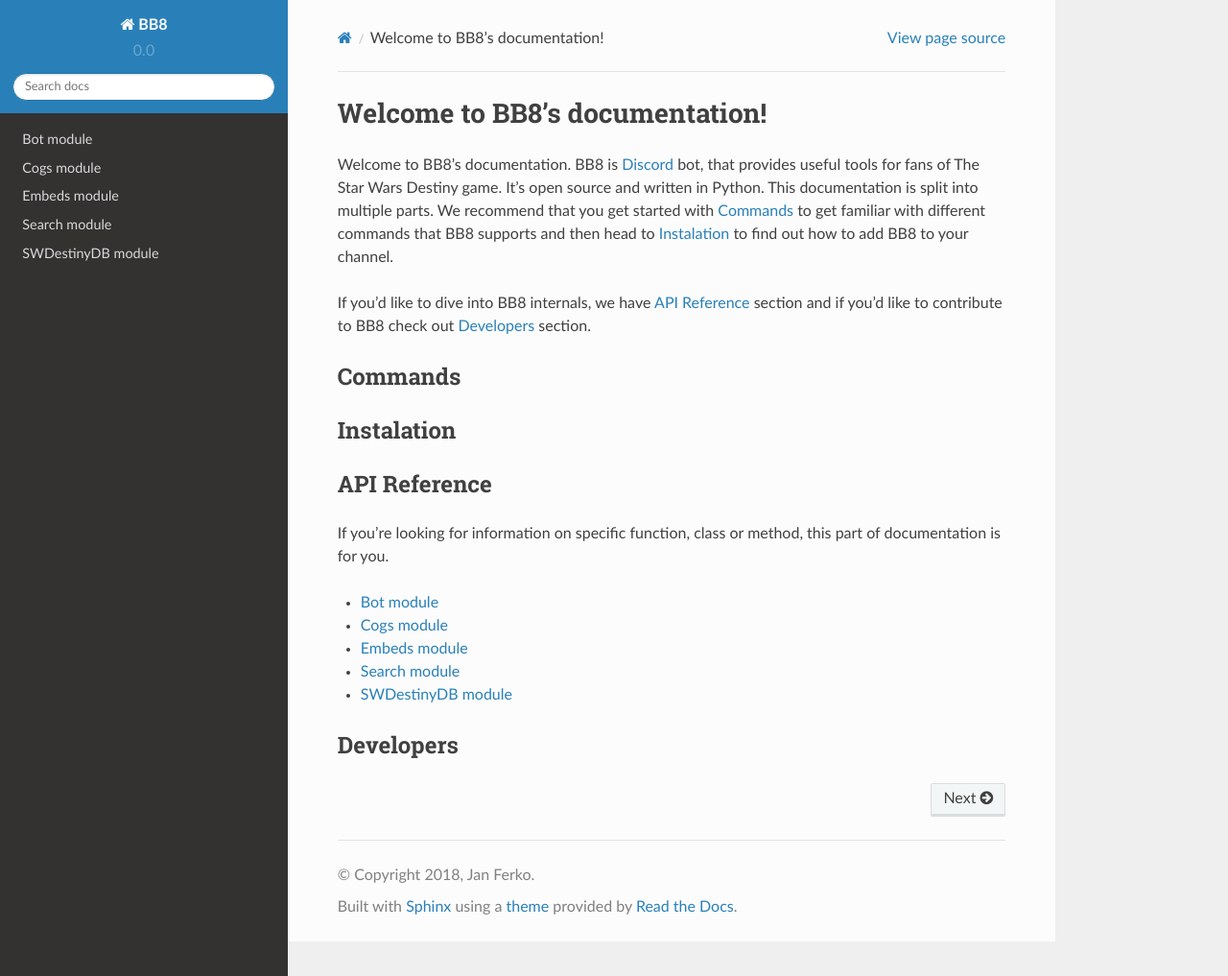
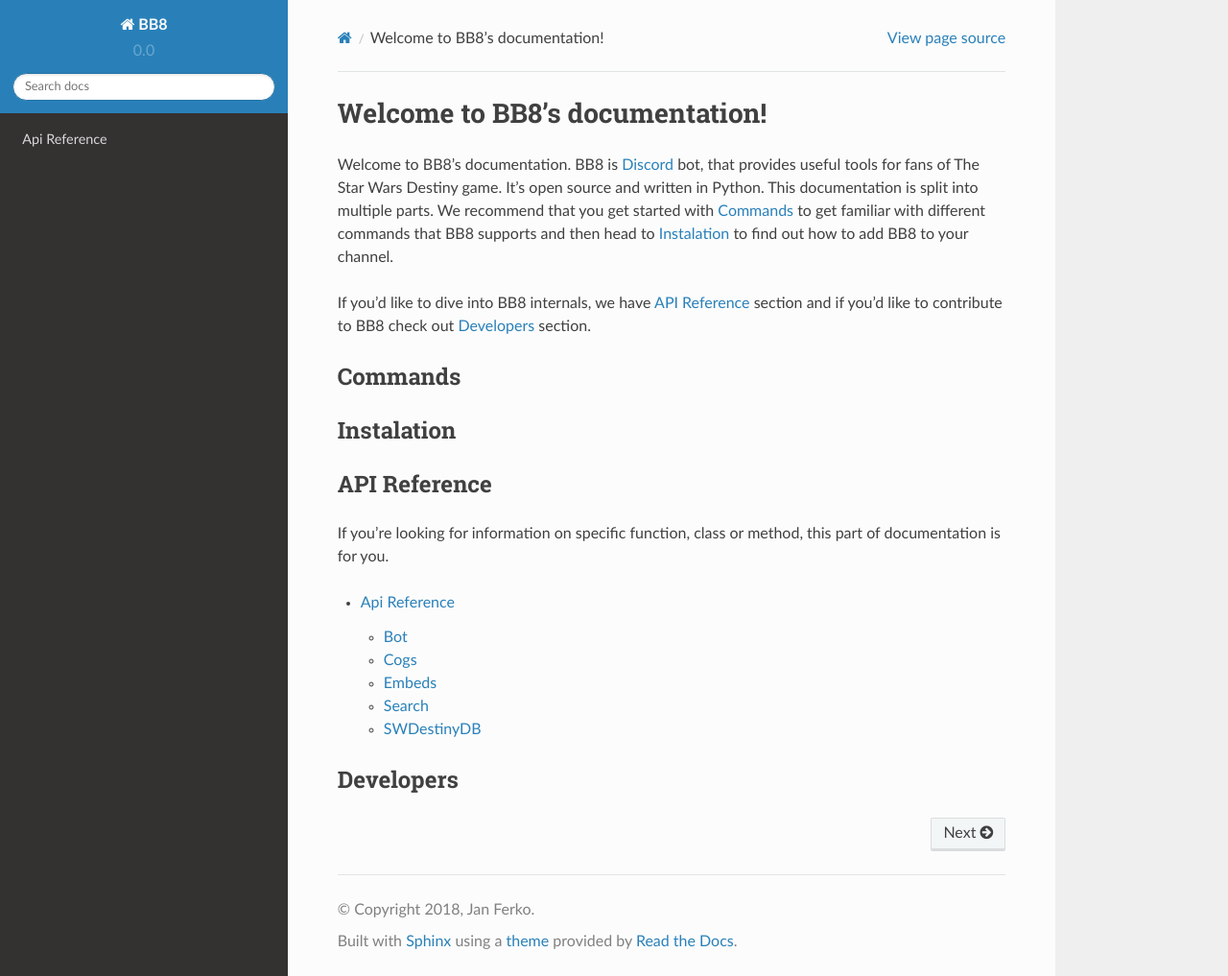
Before and after one commit to iref/bb8, a Sphinx documentation site: the page built from docs/index.rst, in a window 1280 px wide and 1017 px high. Shown: the whole window at 96% size. Built offline with Sphinx 7.4.7 and the Read the Docs theme 2.0.0, drawn with Linux system fonts in a browser that asks for light colours.

Commit message:
Move all module docs to one api page

```diff
--- a/docs/bot.rst
+++ /dev/null
@@ -1,5 +0,0 @@
-Bot module
-===========================
-
-.. automodule:: bb8.bot
-   :members:
--- a/docs/cogs.rst
+++ /dev/null
@@ -1,5 +0,0 @@
-Cogs module
-===========================
-
-.. automodule:: bb8.cogs
-   :members:
--- a/docs/embed.rst
+++ /dev/null
@@ -1,5 +0,0 @@
-Embeds module
-===========================
-
-.. automodule:: bb8.embed
-   :members:
--- a/docs/fuzzy_search.rst
+++ /dev/null
@@ -1,5 +0,0 @@
-Search module
-===========================
-
-.. automodule:: bb8.search
-   :members:
--- a/docs/index.rst
+++ b/docs/index.rst
@@ -36,11 +36,7 @@
 .. toctree::
    :maxdepth: 2
 
-   bot
-   cogs
-   embed
-   fuzzy_search
-   swdestinydb
+   api
 
 .. _developers:
 
--- a/docs/swdestinydb.rst
+++ /dev/null
@@ -1,5 +0,0 @@
-SWDestinyDB module
-===========================
-
-.. automodule:: bb8.swdestinydb
-   :members:
```
Also changed, not shown: docs/api.rst (added, +32 -0 lines).
